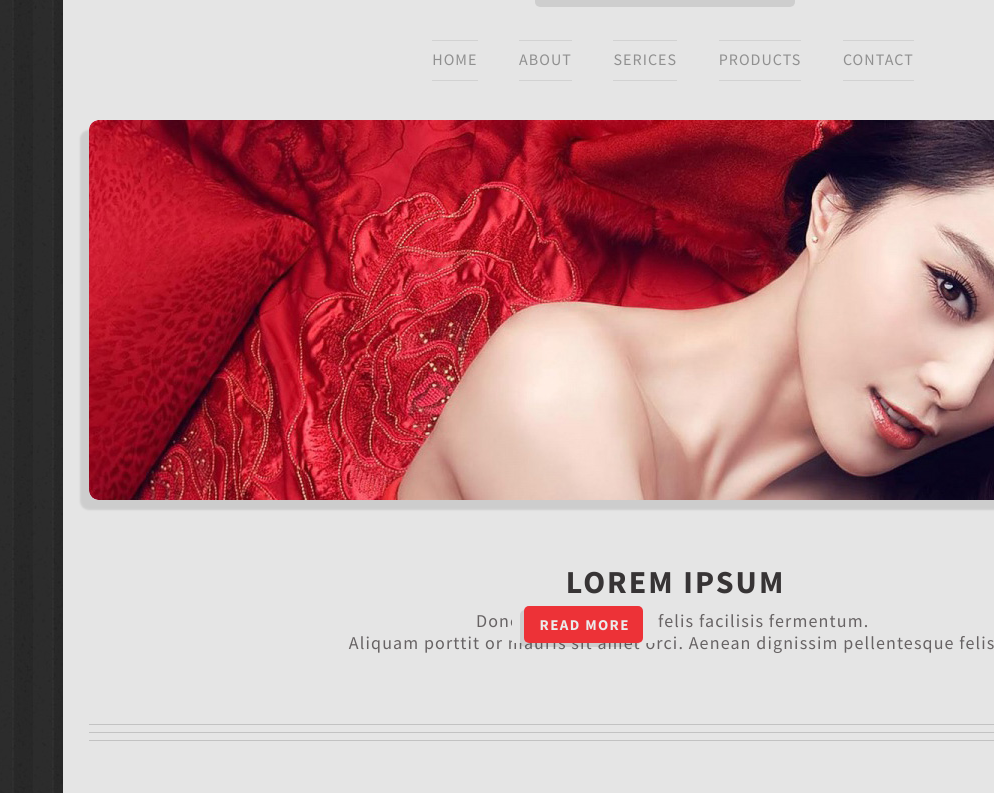
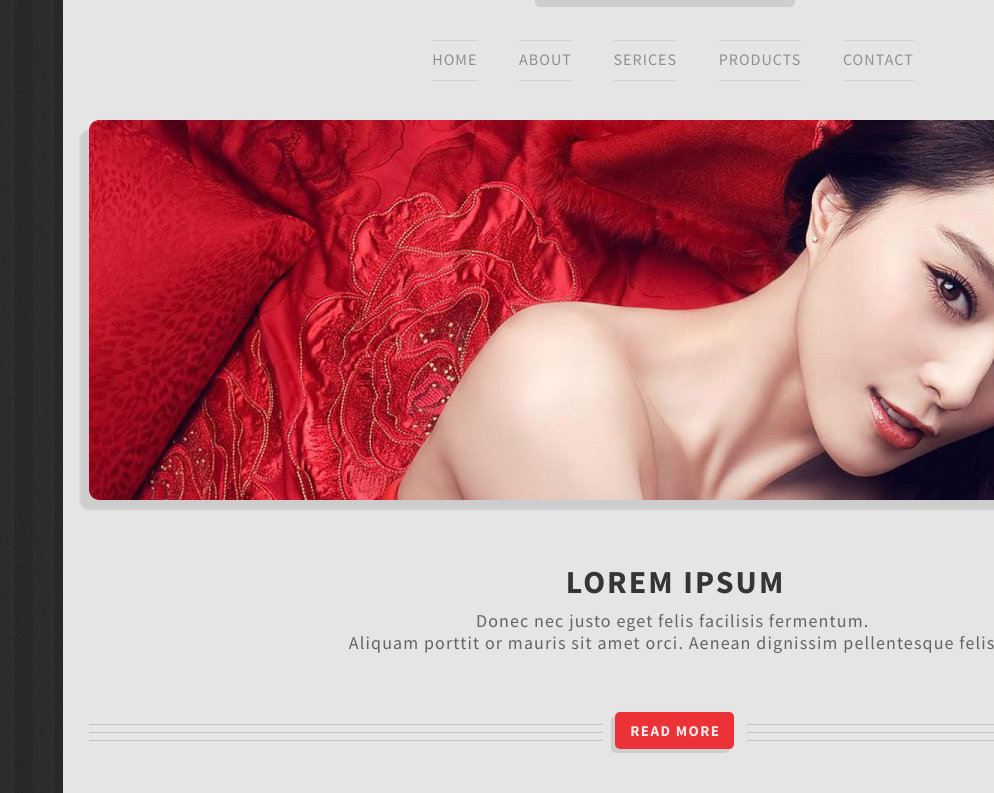
Before and after one commit to alenakin/Css-task, a plain HTML site: page index.html in a window 1280 px wide. Shown: the part 159-952 px from the top of the page, without its empty margins (286-1280 px from the left). Drawn offline with Linux system fonts and the light colour scheme.

Commit message:
Fixed read more button

```diff
--- a/css/button-separator/button-separator__back.css
+++ b/css/button-separator/button-separator__back.css
@@ -1,8 +1,13 @@
 .button-separator__back_header {
-    position: absolute;
+    position: relative;
+    right: 53%;
+    top: 25px;
+
+    /*position: absolute;
     right: 26.4%;
+
+    bottom: -2px;
     /*bottom: 47.5px;*/
-    bottom: -2px;
 }
 
 .button-separator__back {
--- /dev/null
+++ b/css/row/row.css
@@ -0,0 +1,3 @@
+.row {
+    margin-top: 40px;
+}
--- a/css/section/section.css
+++ b/css/section/section.css
@@ -3,5 +3,5 @@
     margin-top: 59px;
     /*margin-top: 23px;*/
     margin-right: 1px;
-    margin-bottom: 69px;
+    margin-bottom: 32px;
 }
--- a/index.html
+++ b/index.html
@@ -21,6 +21,7 @@
         <link href="css/menu/menu-container.css" rel="stylesheet" type="text/css">
         <link href="css/menu/menu__button.css" rel="stylesheet" type="text/css">
         <link href="css/menu/menu__button-text.css" rel="stylesheet" type="text/css">
+        <link href="css/row/row.css" rel="stylesheet" type="text/css">
         <link href="css/section/section.css" rel="stylesheet" type="text/css">
         <link href="css/section/section__text.css" rel="stylesheet" type="text/css">
         <link href="css/section/section__title.css" rel="stylesheet" type="text/css">
@@ -50,13 +51,13 @@
                     >&nbsp;Aliquam porttit or mauris sit amet orci. Aenean dignissim pellentesque felis.</p>
             </section>
             <div>
-                <div class="button-separator__horizontal-lines">
-                    <div class="button-separator__center-horizontal-line"></div>
-                </div>
                 <div class="button-separator-container">
                     <div class="button-separator__back button-separator__back_header">
                         <button class="button-separator button-separator__text">Read more</button>
                     </div>
+                </div>
+                <div class="button-separator__horizontal-lines">
+                    <div class="button-separator__center-horizontal-line"></div>
                 </div>
             </div>
             <section class="section">
@@ -64,10 +65,8 @@
                 <p class="section__text section__text_header">Sed adipiscing ornare risus. Morbi est est, blandit sit amet, sagittis vel, euismod vel, velit.<br
                     >&nbsp;Pellentesque egestas sem. Suspendisse commodo ullamcorper magna.</p>
             </section>
-            <!--<div>
-                <span class="icon-pencil icon"></span>
-                <p class="block__title">Fusce pellentesque suscipit nibh</p>
-            </div>-->
+            <div class="row">
+            </div>
         </div>
     </body>
 </html>
```
Also changed, not shown: css/button-separator/button.css (deleted, +0 -41 lines).
